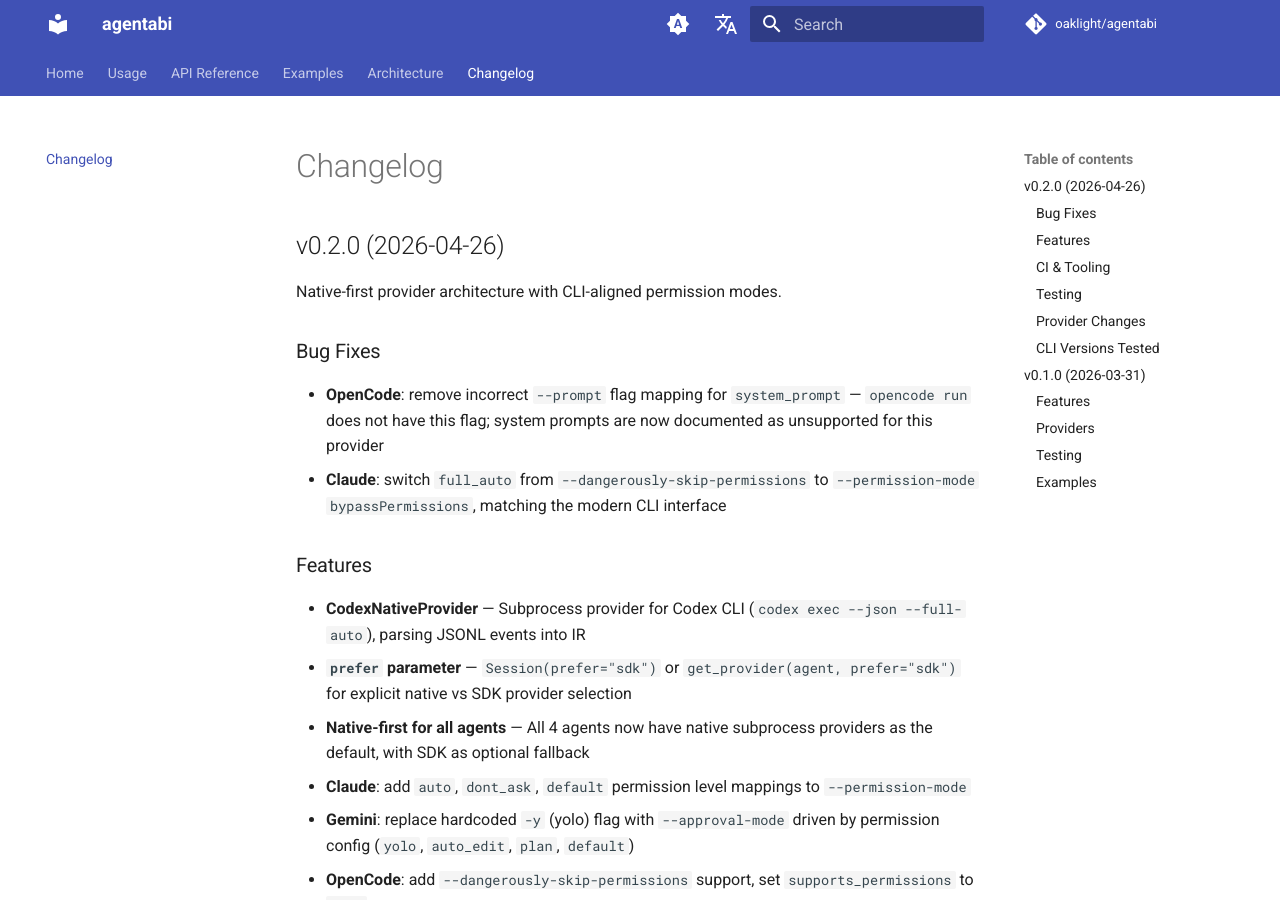
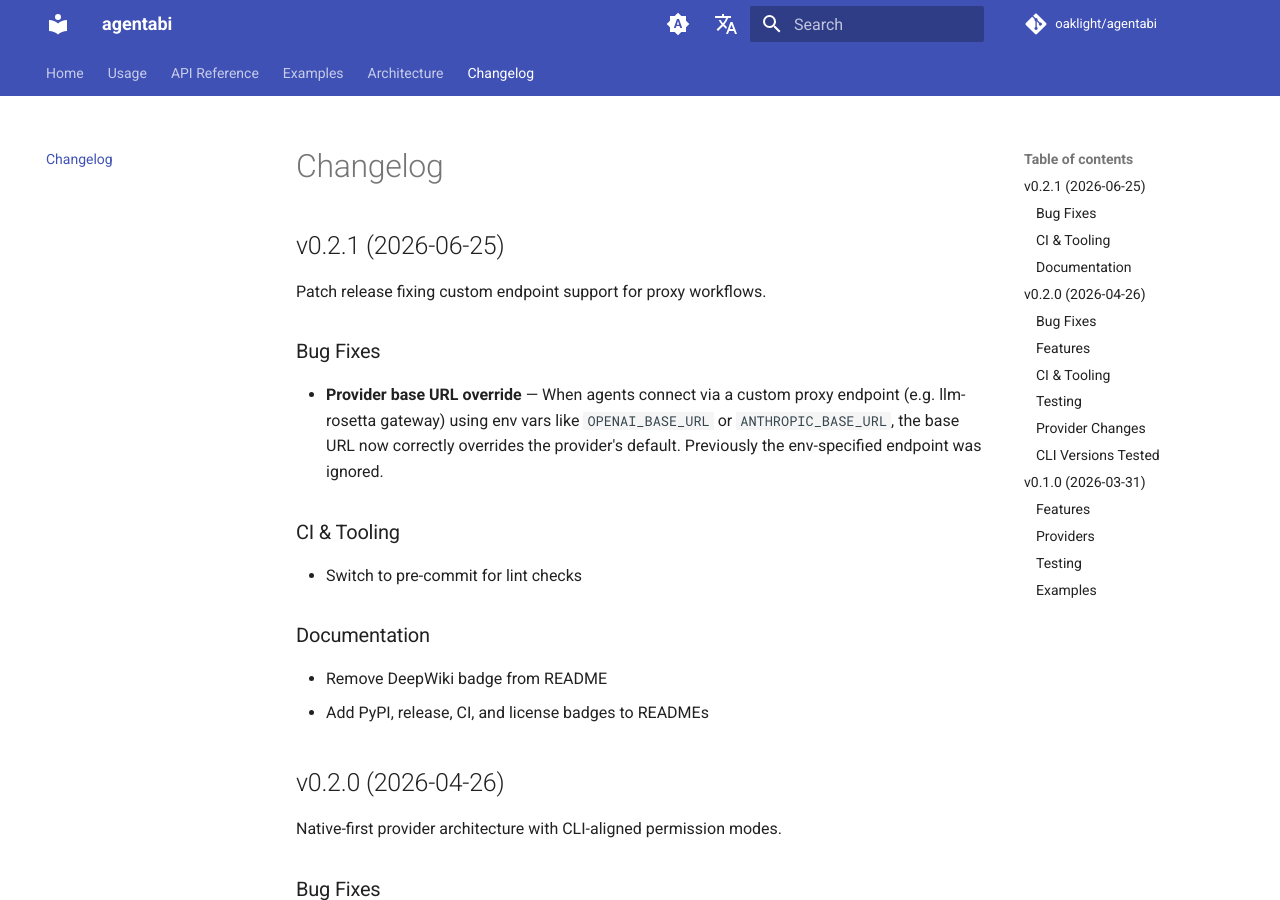
Before and after one commit to Oaklight/agentabi, an MkDocs documentation site: the page built from docs/changelog.md, in a window 1280 px wide and 900 px high. Built offline with MkDocs 1.6.1 and Material for MkDocs 9.7.7, drawn with Linux system fonts in a browser that asks for light colours; comment, search, counter and statistics services are not loaded.

Commit message:
docs: add v0.2.1 changelog

```diff
--- a/docs/changelog.md
+++ b/docs/changelog.md
@@ -1,4 +1,21 @@
 # Changelog
+
+## v0.2.1 (2026-06-25)
+
+Patch release fixing custom endpoint support for proxy workflows.
+
+### Bug Fixes
+
+- **Provider base URL override** — When agents connect via a custom proxy endpoint (e.g. llm-rosetta gateway) using env vars like `OPENAI_BASE_URL` or `ANTHROPIC_BASE_URL`, the base URL now correctly overrides the provider's default. Previously the env-specified endpoint was ignored.
+
+### CI & Tooling
+
+- Switch to pre-commit for lint checks
+
+### Documentation
+
+- Remove DeepWiki badge from README
+- Add PyPI, release, CI, and license badges to READMEs
 
 ## v0.2.0 (2026-04-26)
 
```
